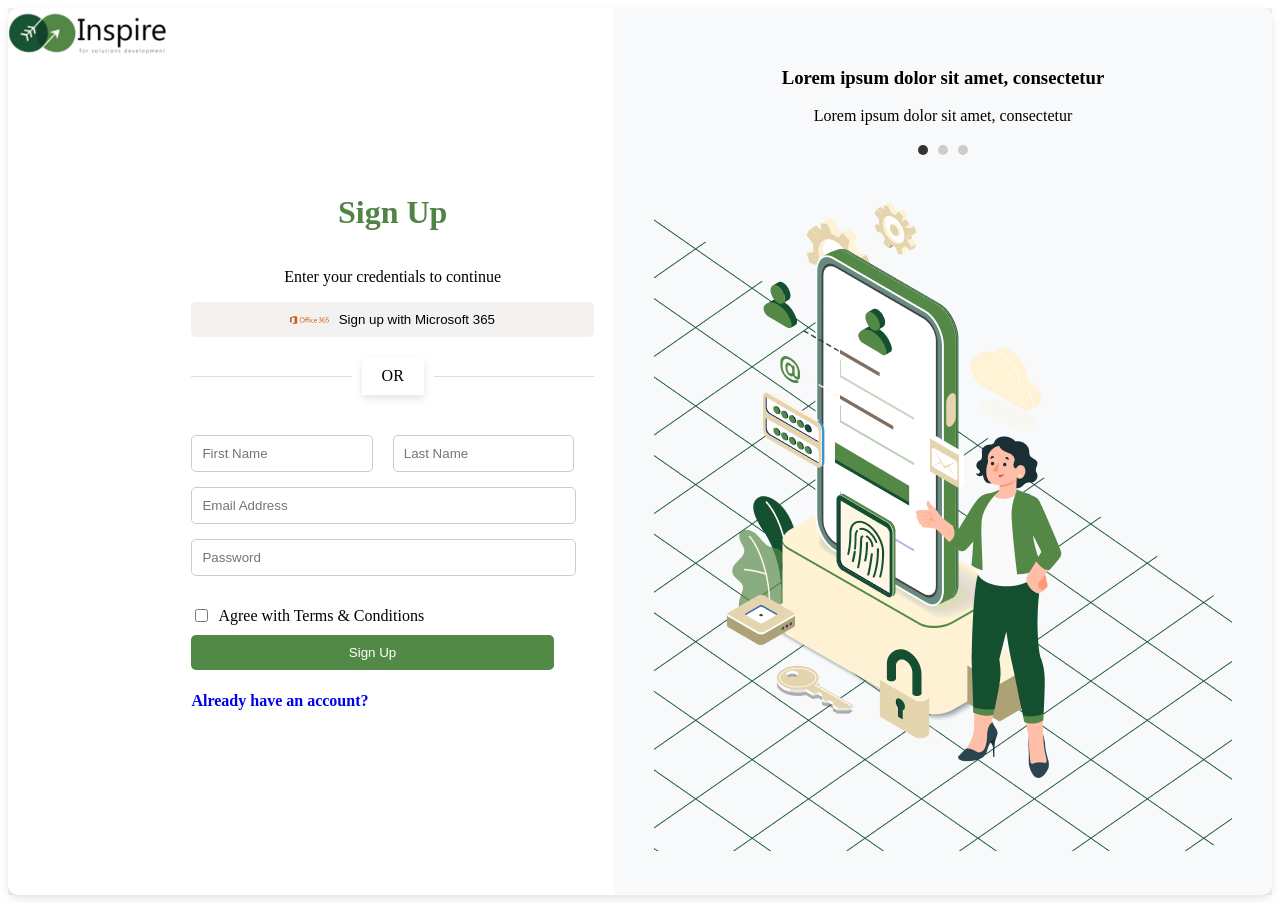
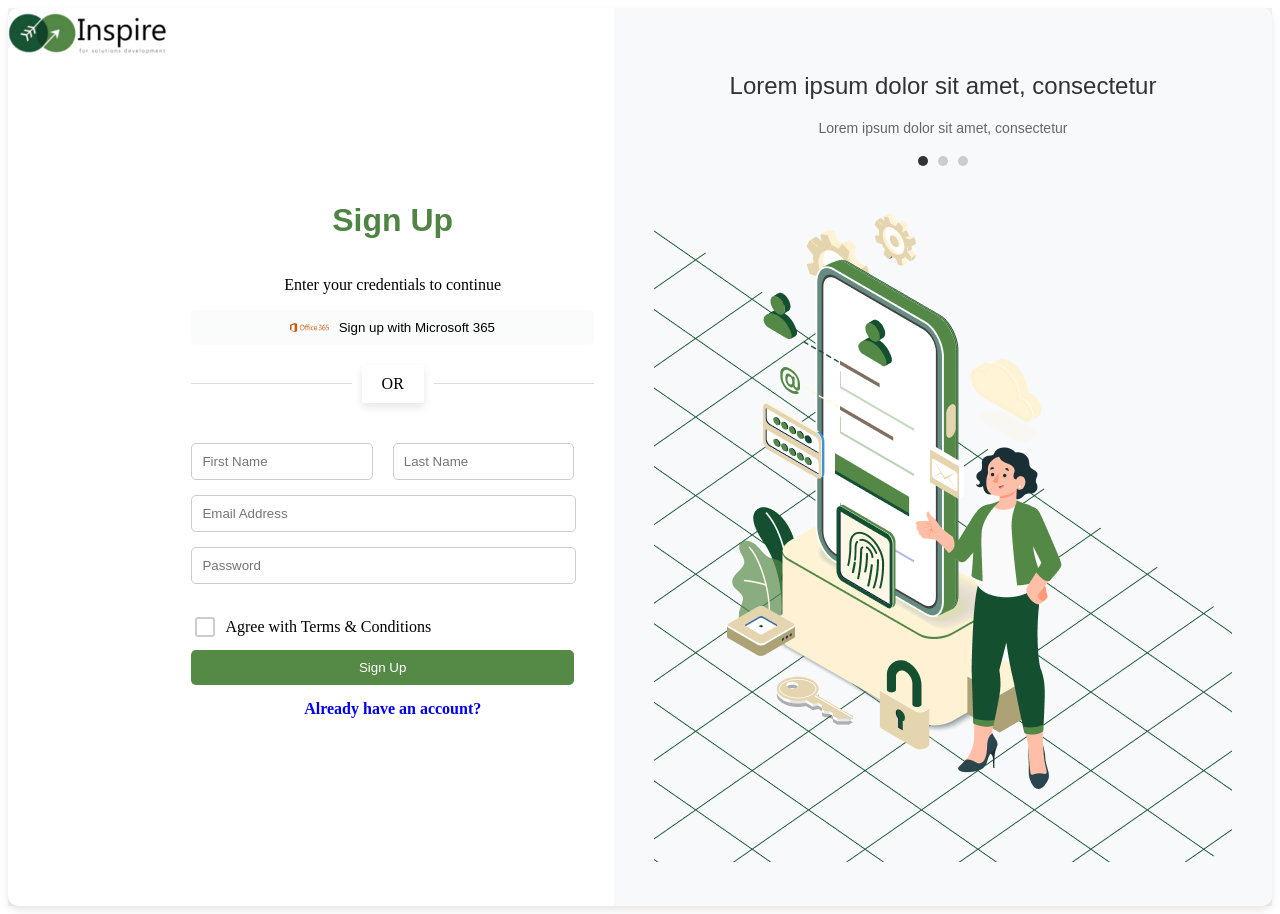
Before and after one commit to ALsaeed323/react_task, a React (Create React App) app: page / in a window 1280 px wide. Built offline with nearby package versions, Linux system fonts and the light colour scheme.

Commit message:
finish the task

```diff
--- a/src/components/Illustration.css
+++ b/src/components/Illustration.css
@@ -27,3 +27,17 @@
   .dot.active {
     background-color: #333;
   }
+  .large-text {
+    font-family: 'Arial', sans-serif; /* Adjust font family as needed */
+    font-size: 24px; /* Adjust size as needed */
+    color: #333; /* Adjust color as needed */
+    text-align: center; /* Centers the text */
+  }
+
+  .small-text {
+    font-family: 'Arial', sans-serif; /* Adjust font family as needed */
+    font-size: 14px; /* Adjust size as needed */
+    font-weight: normal; /* Normal font weight */
+    color: #666; /* Adjust color as needed */
+    text-align: center; /* Centers the text */
+  }
--- a/src/components/Illustration.js
+++ b/src/components/Illustration.js
@@ -5,8 +5,9 @@ import "./Illustration.css";
 function Illustration() {
   return (
     <div className="illustration">
-      <h3>Lorem ipsum dolor sit amet, consectetur</h3>
-      <p>Lorem ipsum dolor sit amet, consectetur</p>
+<p class="large-text">Lorem ipsum dolor sit amet, consectetur</p>
+<p class="small-text">Lorem ipsum dolor sit amet, consectetur</p>
+
       <div class="loading-indicator">
         <div class="dot active"></div>
         <div class="dot"></div>
--- a/src/components/SignUpForm.js
+++ b/src/components/SignUpForm.js
@@ -82,8 +82,8 @@ function SignupForm(props) {
           value={formData.password}
           onChange={handleInputChange}
         />
+
       </div>
-
       <div className="checkbox-group">
         <input
           type="checkbox"
@@ -94,12 +94,11 @@ function SignupForm(props) {
         />
         <label htmlFor="terms">Agree with Terms &amp; Conditions</label>
       </div>
-
       <button type="submit" className="signup-btn">
         Sign Up
       </button>
       <Link to="/signin" style={{ textDecoration: "none" }}>
-        <h4>Already have an account?</h4>
+        <p className="sign-link">Already have an account?</p>
       </Link>
     </form>
   );
--- a/src/components/SigninForm.js
+++ b/src/components/SigninForm.js
@@ -29,8 +29,8 @@ function SigninForm({ onSignIn }) {
 
   return (
     <form onSubmit={submitHandler}>
-      <div className="form-group">
-        <label>Email:</label>
+      <div className="password-group">
+        <label style={{ padding: '10px', fontFamily: "'Arial', sans-serif" }}>Email:</label>
         <input
           type="email"
           name="email"
@@ -40,8 +40,9 @@ function SigninForm({ onSignIn }) {
           onChange={handleInputChange}
         />
       </div>
-      <div className="form-group">
-        <label>Password:</label>
+      <div className="password-group">
+      <label style={{ padding: '10px', fontFamily: "'Arial', sans-serif" }}>Password:</label>
+
         <input
           type="password"
           name="password"
@@ -51,7 +52,7 @@ function SigninForm({ onSignIn }) {
           onChange={handleInputChange}
         />
       </div>
-      <button type="submit" className="signin-btn">
+      <button  type="submit" className="signin-btn">
         Sign In
       </button>
     </form>
--- a/src/components/Signup.css
+++ b/src/components/Signup.css
@@ -30,5 +30,6 @@
     background-color: #f8f9fa;
   }
   h1 {
+    font-family: 'Arial', sans-serif;
     color: #508445;
   }
--- a/src/components/SignupForm.css
+++ b/src/components/SignupForm.css
@@ -53,15 +53,24 @@
   }
 
   .signup-btn {
-    width: 90%;
+    width: 95%;
     padding: 10px;
-    background-color: #528947;
+    background-color:#558946;
     border: none;
     border-radius: 5px;
     color: #fff;
     cursor: pointer;
   }
 
+  .signin-btn {
+    width: 108%;
+    padding: 10px;
+    background-color:#558946;
+    border: none;
+    border-radius: 5px;
+    color: #fff;
+    cursor: pointer;
+  }
   .signup-form p {
     text-align: center;
     margin-top: 15px;
@@ -71,3 +80,33 @@
     align-items: center;
     margin-bottom: 10px;
   }
+  .checkbox-group .form-checkbox {
+    appearance: none;
+    width: 20px;
+    height: 20px;
+    border: 2px solid #ccc;
+    border-radius: 3px;
+    outline: none;
+    cursor: pointer;
+    position: relative;
+  }
+
+  .checkbox-group .form-checkbox:checked {
+    background-color: green;
+    border-color: green;
+  }
+
+  .checkbox-group .form-checkbox:checked::after {
+    content: '';
+    position: absolute;
+    top: 50%;
+    left: 50%;
+    width: 5px;
+    height: 10px;
+    border: solid white;
+    border-width: 0 2px 2px 0;
+    transform: translate(-50%, -50%) rotate(45deg);
+  }
+  .sign-link{
+    font-weight: bold;
+  }
--- a/src/components/SignupOption.css
+++ b/src/components/SignupOption.css
@@ -14,7 +14,7 @@
     border: none;
     border-radius: 5px;
     cursor: pointer;
-    background-color: #f3f2f1;
+    background-color: #fafbfb;
   }
 
   .signup-button img {
```
